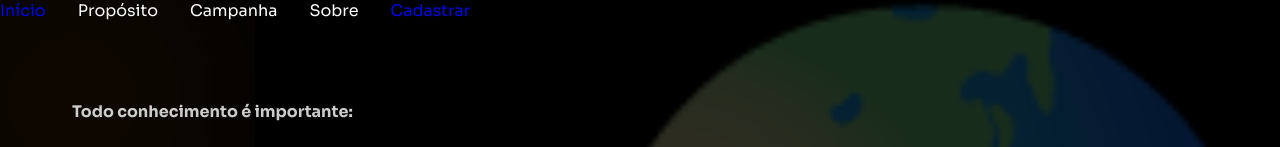
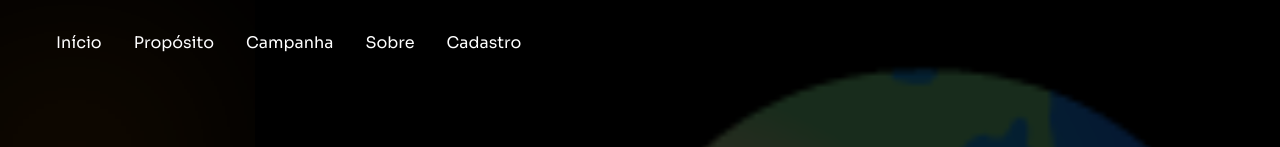
Before and after one commit to 15521Mib/Christopher.projeto, a plain HTML site: page index.html in a window 1280 px wide. Shown: the top 147 px of the page. Drawn offline with nearby package versions, Linux system fonts and the light colour scheme.

Commit message:
bugs fixeds

```diff
--- a/index.html
+++ b/index.html
@@ -8,21 +8,18 @@
     <script src="https://cdn.jsdelivr.net/npm/@popperjs/core@2.11.6/dist/umd/popper.min.js"></script>
     <script src="https://maxcdn.bootstrapcdn.com/bootstrap/4.5.2/js/bootstrap.min.js"></script>
     <script src="main.html"></script>
+    <link rel="stylesheet" href="style.css"/>
     <title>Multi culture</title>
   </head>
   <body>
       </div>
-
+      <nav>
       <ul class="nav-links">
-        <li class="nav-item">
-          <a class="nav-link" href="index.html">Início</a>
-        </li>
+        <li id="link0" class="link"><a href="index.html">Início</a></li>
         <li id="link1" class="link"><a href="#">Propósito</a></li>
         <li id="link2" class="link"><a href="#">Campanha</a></li>
         <li id="link3" class="link"><a href="#">Sobre</a></li>
-          <li class="nav-item">
-            <a class="nav-link" href="main.html">Cadastrar</a>
-          </li>
+        <li id="link3" class="link"><a href="main.html">Cadastro</a></li>
       </ul>
     </nav>
 
--- a/main.html
+++ b/main.html
@@ -14,12 +14,11 @@
 <body>
     <nav>
         <ul class="nav-links">
-            <li class="nav-item">
-                <a class="nav-link" aria-current="page" href="index.html">Início</a>
-              </li>
+          <li id="link0" class="link"><a href="index.html">Início</a></li>
           <li id="link1" class="link"><a href="#">Propósito</a></li>
           <li id="link2" class="link"><a href="#">Campanha</a></li>
           <li id="link3" class="link"><a href="#">Sobre</a></li>
+          <li id="link3" class="link"><a href="main.html">Cadastro</a></li>
         </ul>
     </nav>
     <div class="container">
```
